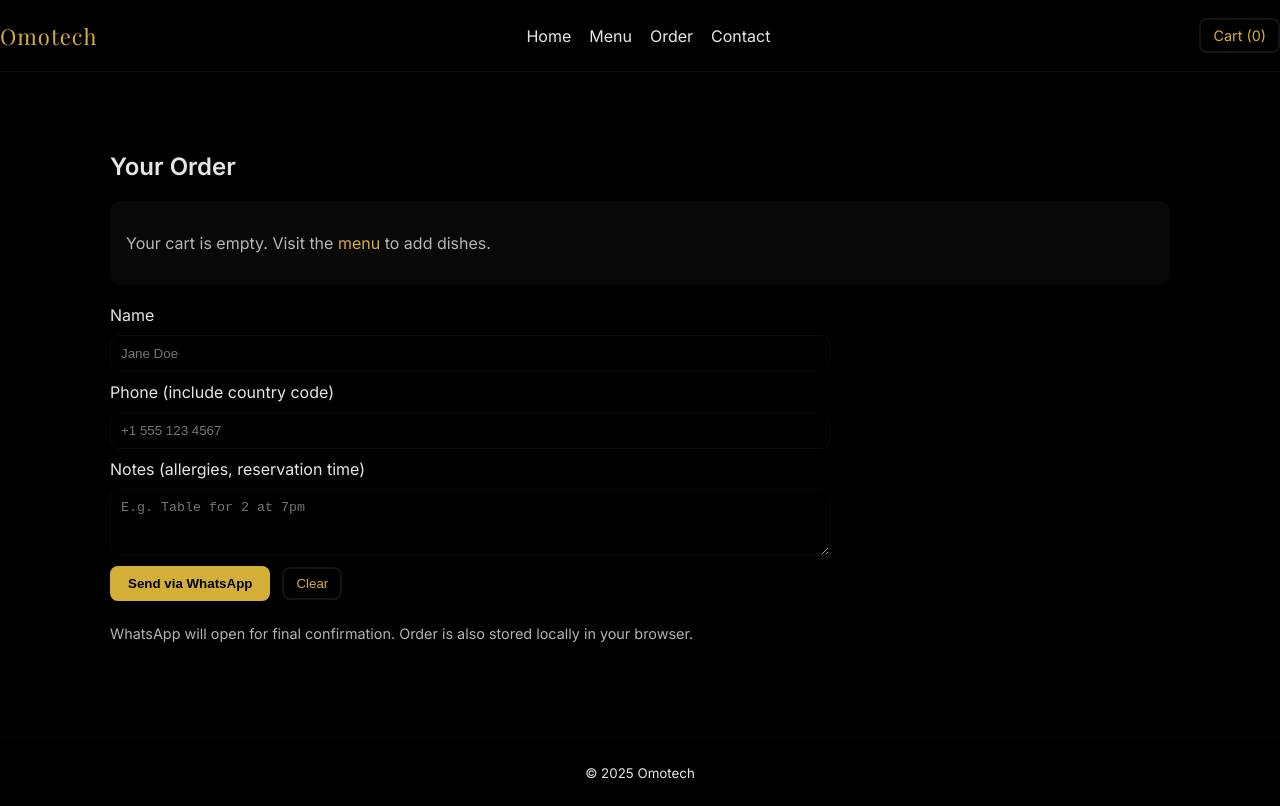
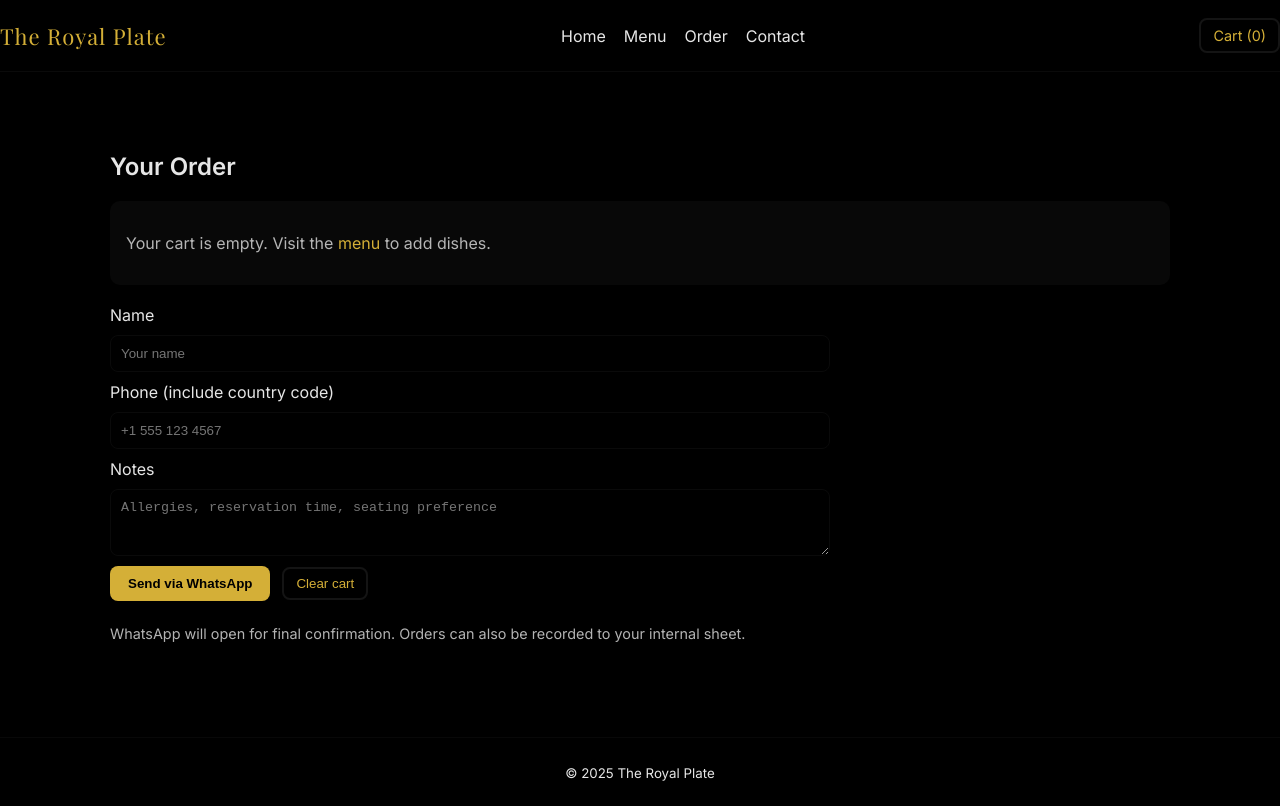
Before and after one commit to omoleewotheophilus-omotech/Restaurant-website-, a plain HTML site: page order.html in a window 1280 px wide. Drawn offline with nearby package versions, Linux system fonts and the light colour scheme.

Commit message:
Update branding and placeholders in order.html

```diff
--- a/order.html
+++ b/order.html
@@ -3,7 +3,7 @@
 <head>
   <meta charset="utf-8" />
   <meta name="viewport" content="width=device-width,initial-scale=1" />
-  <title>Omotech — Order</title>
+  <title>The Royal Plate — Order</title>
 
   <link href="https://fonts.googleapis.com/css2?family=Playfair+Display:wght@400;600;700&family=Inter:wght@300;400;600&display=swap" rel="stylesheet">
   <link rel="stylesheet" href="style.css">
@@ -11,7 +11,7 @@
 <body>
   <header class="site-header">
     <div class="header-inner">
-      <a class="logo" href="index.html">Omotech</a>
+      <a class="logo" href="index.html">The Royal Plate</a>
       <nav class="nav">
         <a href="index.html">Home</a>
         <a href="menu.html">Menu</a>
@@ -26,26 +26,24 @@
     <section class="section">
       <div class="constrain">
         <h2>Your Order</h2>
-        <div id="cartArea" class="cart-area">
-          <!-- Filled by script.js -->
-        </div>
+        <div id="cartArea" class="cart-area"></div>
 
         <div class="order-form">
           <label for="custName">Name</label>
-          <input id="custName" type="text" placeholder="Jane Doe">
+          <input id="custName" type="text" placeholder="Your name">
 
           <label for="custPhone">Phone (include country code)</label>
           <input id="custPhone" type="tel" placeholder="+1 555 123 4567">
 
-          <label for="notes">Notes (allergies, reservation time)</label>
-          <textarea id="notes" rows="3" placeholder="E.g. Table for 2 at 7pm"></textarea>
+          <label for="notes">Notes</label>
+          <textarea id="notes" rows="3" placeholder="Allergies, reservation time, seating preference"></textarea>
 
           <div class="form-actions">
             <button id="sendWhatsApp" class="btn-primary">Send via WhatsApp</button>
-            <button id="clearCart" class="btn-outline">Clear</button>
+            <button id="clearCart" class="btn-outline">Clear cart</button>
           </div>
 
-          <p class="small muted">WhatsApp will open for final confirmation. Order is also stored locally in your browser.</p>
+          <p class="small muted">WhatsApp will open for final confirmation. Orders can also be recorded to your internal sheet.</p>
         </div>
       </div>
     </section>
@@ -53,7 +51,7 @@
 
   <footer class="site-footer">
     <div class="constrain">
-      <small>&copy; 2025 Omotech</small>
+      <small>&copy; 2025 The Royal Plate</small>
     </div>
   </footer>
 
```
